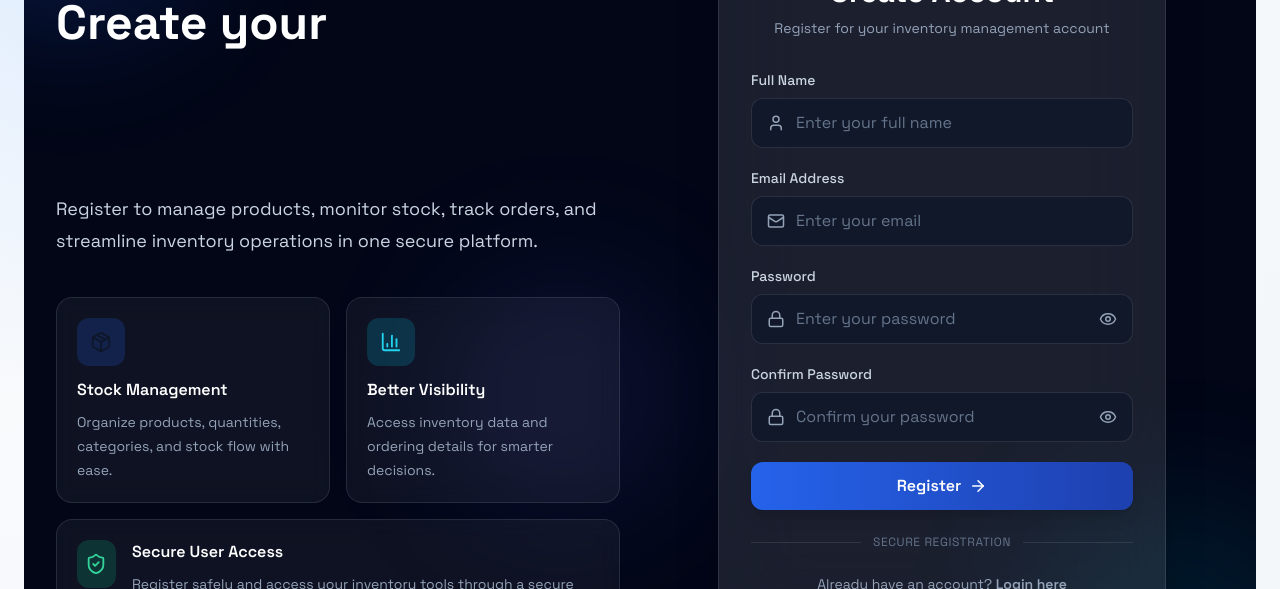
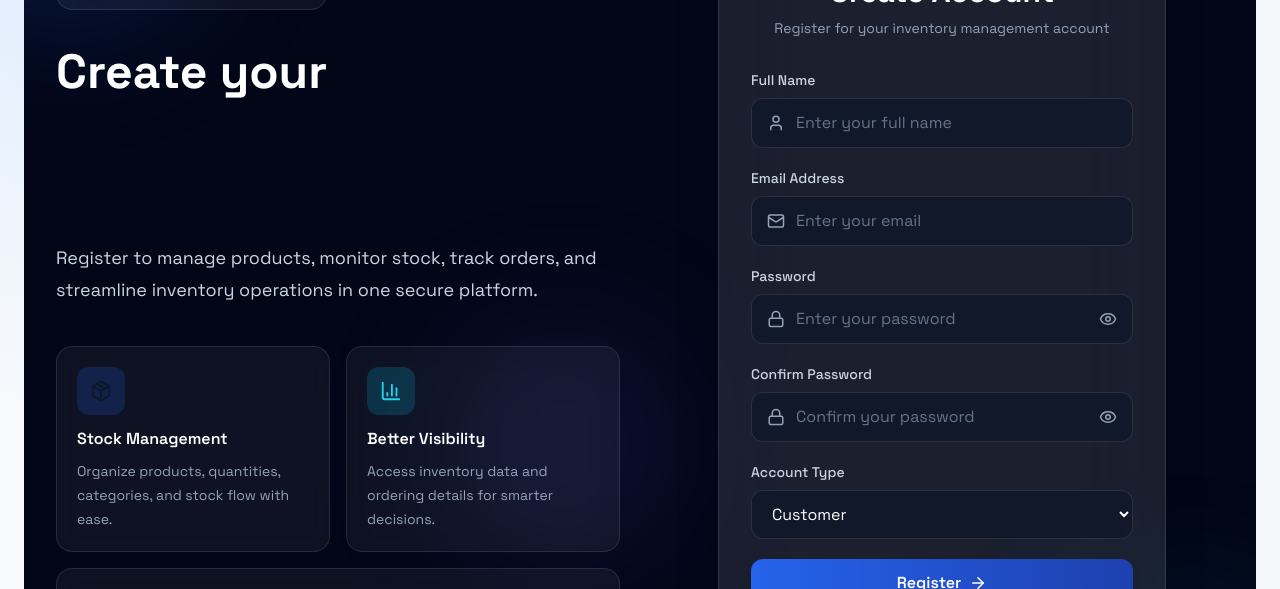
Before and after one commit to Tharini2000/TechStock-tracker, a React (Vite) app in the folder frontend/: page /register in a window 1280 px wide. Shown: the part 272-861 px from the top of the page. Built offline with nearby package versions, Linux system fonts and the light colour scheme; no server answers.

Commit message:
Modify-Login

```diff
--- a/frontend/src/App.jsx
+++ b/frontend/src/App.jsx
@@ -35,7 +35,7 @@ const PublicRoute = ({ children }) => {
   const { auth } = useAuth();
 
   if (auth.user) {
-    return <Navigate to={auth.user.role === "admin" ? "/admin" : "/products"} replace />;
+    return <Navigate to={auth.user.role === "admin" ? "/admin" : "/home"} replace />;
   }
 
   return children;
@@ -48,7 +48,7 @@ const App = () => {
   const getRootRedirect = () => {
     if (auth?.user) {
       // User is authenticated - redirect to dashboard based on role
-      return auth.user.role === "admin" ? "/admin" : "/products";
+      return auth.user.role === "admin" ? "/admin" : "/home";
     }
     // User not authenticated - always start at login
     return "/login";
@@ -70,10 +70,10 @@ const App = () => {
             <Route path="/login" element={<PublicRoute><Login /></PublicRoute>} />
             <Route path="/register" element={<PublicRoute><Register /></PublicRoute>} />
             {/* User/Customer Routes - requires authentication */}
-            <Route path="/products" element={<ProtectedRoute roles={["user", "admin"]}><Products /></ProtectedRoute>} />
-            <Route path="/products/:id" element={<ProtectedRoute roles={["user", "admin"]}><ProductDetails /></ProtectedRoute>} />
-            <Route path="/cart" element={<ProtectedRoute roles={["user", "admin"]}><Cart /></ProtectedRoute>} />
-            <Route path="/orders" element={<ProtectedRoute roles={["user", "admin"]}><Orders /></ProtectedRoute>} />
+            <Route path="/products" element={<ProtectedRoute roles={["customer", "admin"]}><Products /></ProtectedRoute>} />
+            <Route path="/products/:id" element={<ProtectedRoute roles={["customer", "admin"]}><ProductDetails /></ProtectedRoute>} />
+            <Route path="/cart" element={<ProtectedRoute roles={["customer", "admin"]}><Cart /></ProtectedRoute>} />
+            <Route path="/orders" element={<ProtectedRoute roles={["customer", "admin"]}><Orders /></ProtectedRoute>} />
 
             {/* Admin Routes - requires admin role */}
             <Route path="/admin" element={<ProtectedRoute roles={["admin"]}><AdminDashboard /></ProtectedRoute>} />
--- a/frontend/src/context/AuthContext.jsx
+++ b/frontend/src/context/AuthContext.jsx
@@ -17,6 +17,7 @@ export const AuthProvider = ({ children }) => {
   };
 
   const logout = () => {
+    localStorage.removeItem("techstock_auth");
     setAuth({ token: "", user: null });
   };
 
--- a/frontend/src/pages/Login.jsx
+++ b/frontend/src/pages/Login.jsx
@@ -57,7 +57,7 @@ const Login = () => {
       if (data.user.role === "admin") {
         navigate("/admin", { replace: true });
       } else {
-        navigate("/products", { replace: true });
+        navigate("/home", { replace: true });
       }
     } catch (error) {
       setStatus({
--- a/frontend/src/pages/Orders.jsx
+++ b/frontend/src/pages/Orders.jsx
@@ -213,7 +213,7 @@ const Orders = () => {
                       className="inline-flex items-center gap-2 rounded-xl bg-amber-500/15 px-4 py-2 text-sm font-semibold text-amber-300 transition hover:bg-amber-500/25 hover:text-white disabled:cursor-not-allowed disabled:opacity-60"
                     >
                       <Pencil size={16} />
-                      {updatingId === order._id ? "Updating..." : "Update (+1 first item)"}
+                      {updatingId === order._id ? "Updating..." : "Update "}
                     </button>
 
                     <button
--- a/frontend/src/pages/Register.jsx
+++ b/frontend/src/pages/Register.jsx
@@ -23,6 +23,8 @@ const Register = () => {
     email: "",
     password: "",
     confirmPassword: "",
+    role: "customer",
+    adminCode: "",
   });
 
   const [status, setStatus] = useState({ type: "", text: "" });
@@ -68,6 +70,14 @@ const Register = () => {
       return;
     }
 
+    if (form.role === "admin" && !form.adminCode.trim()) {
+      setStatus({
+        type: "error",
+        text: "Admin code is required for admin registration.",
+      });
+      return;
+    }
+
     try {
       setLoading(true);
       setStatus({ type: "", text: "" });
@@ -76,6 +86,8 @@ const Register = () => {
         name: form.name,
         email: form.email,
         password: form.password,
+        role: form.role,
+        adminCode: form.role === "admin" ? form.adminCode : undefined,
       });
 
       setStatus({
@@ -298,6 +310,45 @@ const Register = () => {
                 </div>
               </div>
 
+              <div>
+                <label className="mb-2 block text-sm font-medium text-slate-300">
+                  Account Type
+                </label>
+                <div className="relative">
+                  <select
+                    name="role"
+                    value={form.role}
+                    onChange={handleChange}
+                    className="w-full rounded-xl border border-white/10 bg-slate-900/70 py-3 pl-4 pr-4 text-white placeholder:text-slate-500 outline-none transition focus:border-brand-500 focus:ring-4 focus:ring-brand-500/20"
+                  >
+                    <option value="customer">Customer</option>
+                    <option value="admin">Admin</option>
+                  </select>
+                </div>
+              </div>
+
+              {form.role === "admin" && (
+                <div>
+                  <label className="mb-2 block text-sm font-medium text-slate-300">
+                    Admin Code
+                  </label>
+                  <div className="relative">
+                    <ShieldCheck
+                      size={18}
+                      className="absolute left-4 top-1/2 -translate-y-1/2 text-slate-400"
+                    />
+                    <input
+                      type="password"
+                      name="adminCode"
+                      placeholder="Enter admin code"
+                      value={form.adminCode}
+                      onChange={handleChange}
+                      className="w-full rounded-xl border border-white/10 bg-slate-900/70 py-3 pl-11 pr-4 text-white placeholder:text-slate-500 outline-none transition focus:border-brand-500 focus:ring-4 focus:ring-brand-500/20"
+                    />
+                  </div>
+                </div>
+              )}
+
               <StatusMessage type={status.type} message={status.text} />
 
               <button
```
Also changed, not shown: 2 other files (tests, documents, lock files or other folders).
